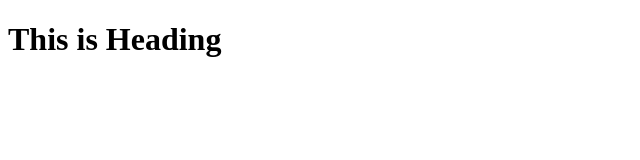
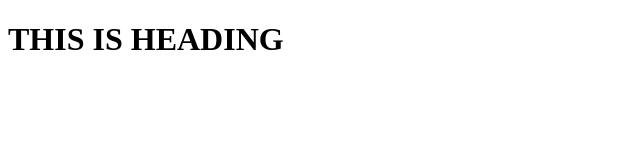
Before and after one commit to bagulvijay/localrepo, a plain HTML site: page first.html in a window 1280 px wide. Shown: the whole page, without its empty margins (0-640 px from the left). Drawn offline with Linux system fonts and the light colour scheme.

Commit message:
add stylesheet

```diff
--- a/first.html
+++ b/first.html
@@ -4,6 +4,7 @@
     <meta charset="UTF-8">
     <meta name="viewport" content="width=device-width, initial-scale=1.0">
     <title>Document</title>
+    <link rel="stylesheet" href="first.css">
 </head>
 <body>
     <h1>This is Heading</h1>
```
